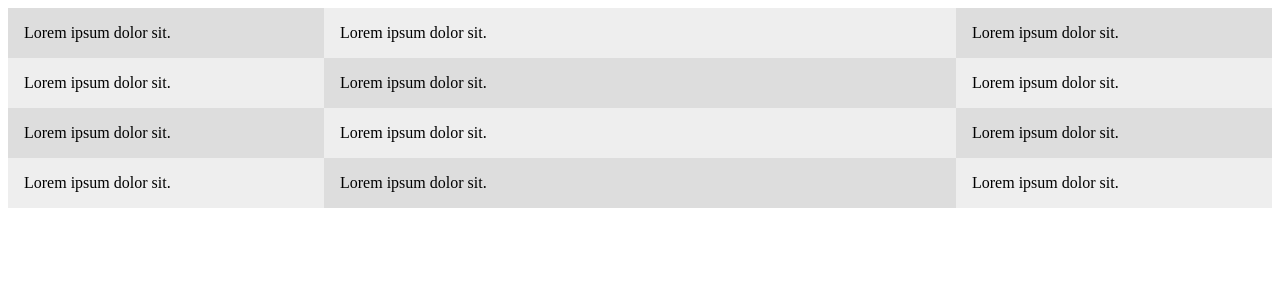
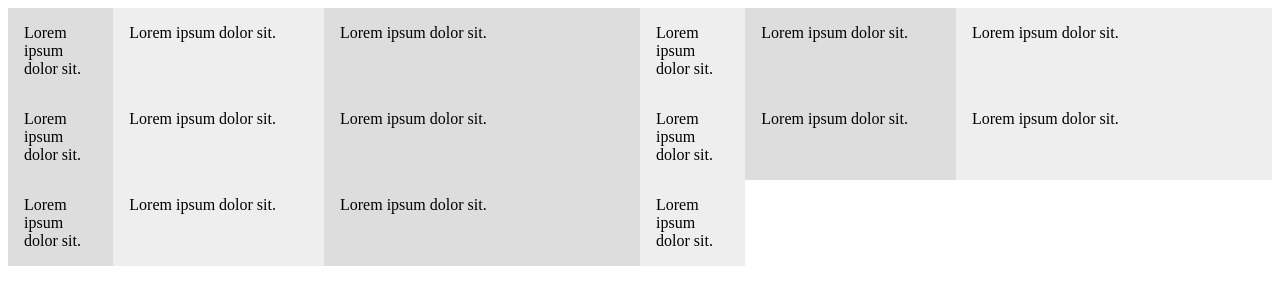
Before and after one commit to HarshaMurupudi/css-grid-playground, a plain HTML site: page index2.html in a window 1280 px wide. Drawn offline with Linux system fonts and the light colour scheme.

Commit message:
ADD: Grid tempalte columns repeat prop

```diff
--- a/index2.html
+++ b/index2.html
@@ -6,7 +6,9 @@
   <style>
     .wrapper {
       display: grid;
-      grid-template-columns: 1fr 2fr 1fr;
+      /* grid-template-columns: 1fr 2fr 1fr; */
+      /* grid-template-columns: repeat(3, 1fr); */
+      grid-template-columns: repeat(2, 1fr 2fr 3fr);
     }
 
     .wrapper>div {
@@ -34,6 +36,10 @@
     <div>Lorem ipsum dolor sit.</div>
     <div>Lorem ipsum dolor sit.</div>
     <div>Lorem ipsum dolor sit.</div>
+    <div>Lorem ipsum dolor sit.</div>
+    <div>Lorem ipsum dolor sit.</div>
+    <div>Lorem ipsum dolor sit.</div>
+    <div>Lorem ipsum dolor sit.</div>
   </div>
 </body>
 
```
